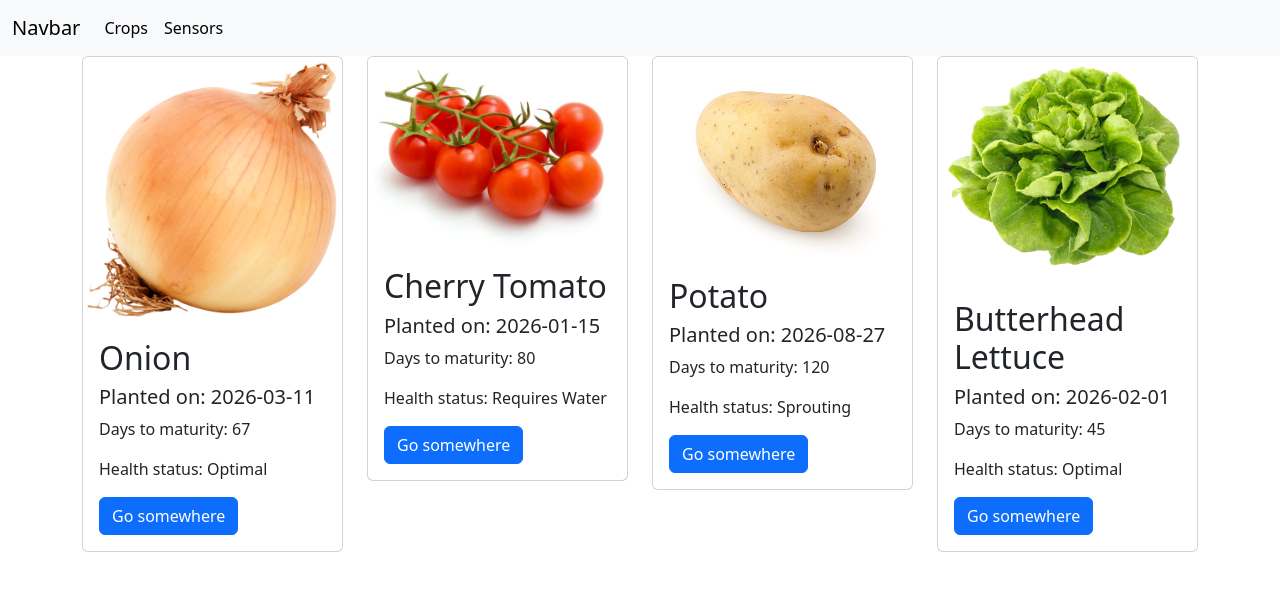
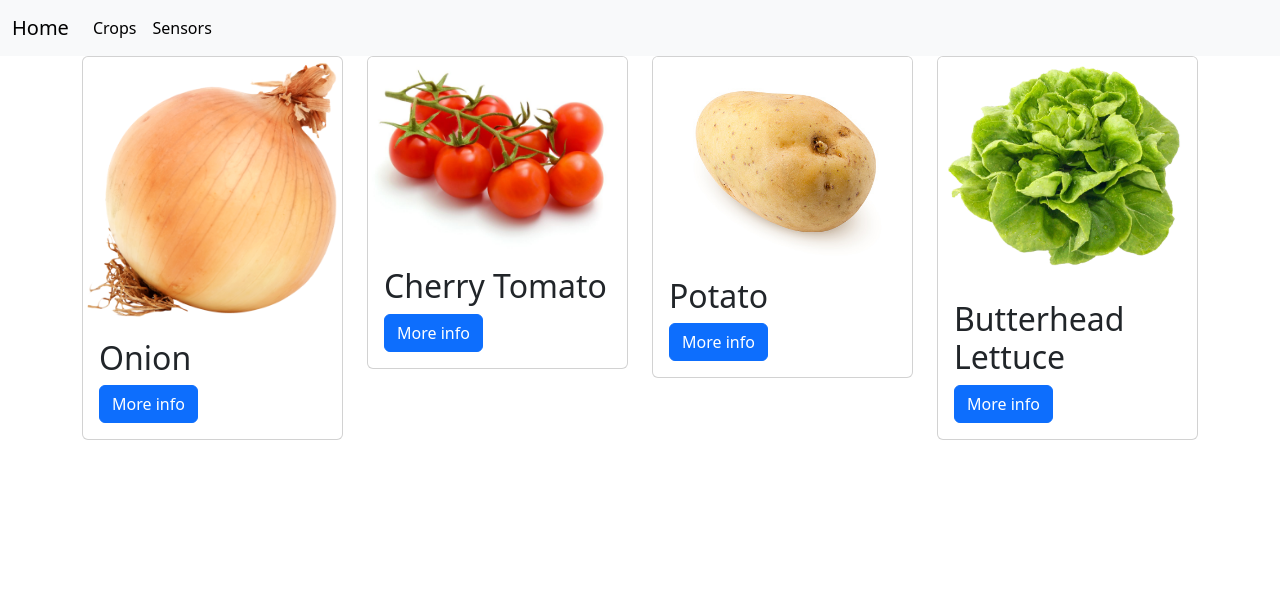
Before and after one commit to Luca-E-Or-Something/10DGT, a Flask app: page / in a window 1280 px wide. Shown: the top 591 px of the page. Run offline with Flask 3, Linux system fonts and the light colour scheme.

Commit message:
Added induvidual vegetables pages

```diff
--- a/app.py
+++ b/app.py
@@ -15,5 +15,21 @@ def Crops():
 def Sensors():
     return render_template("Sensors.html", gh=gh)
 
+@app.route("/Onion")
+def Onion():
+    return render_template("Onion.html", gh=gh)
+
+@app.route("/Tomato")
+def Tomato():
+    return render_template("Tomato.html", gh=gh)
+
+@app.route("/Potato")
+def Potato():
+    return render_template("Potato.html", gh=gh)
+
+@app.route("/Lettuce")
+def Lettuce():
+    return render_template("Lettuce.html", gh=gh)
+
 if __name__ == '__main__':
     app.run(debug=True)
--- a/templates/index.html
+++ b/templates/index.html
@@ -9,10 +9,7 @@
         <img src="{{ url_for('static', filename= 'onion.png') }}" class="card-img-top" alt="...">
         <div class="card-body">
           <h2 class="card-title">{{ gh.crops[3].crop }}</h2>
-          <h5>Planted on: {{ gh.crops[3].planted_on }}</h5>
-          <p class="card-text">Days to maturity: {{ gh.crops[3].days_to_maturity }}</p>
-          <p class="card-text">Health status: {{ gh.crops[3].health_status }}</p>
-          <a href="#" class="btn btn-primary">Go somewhere</a>
+          <a href="/Onion" class="btn btn-primary">More info</a>
         </div>
       </div>
 
@@ -24,10 +21,7 @@
         <img src="{{ url_for('static', filename= 'tomato.jpg') }}" class="card-img-top" alt="...">
         <div class="card-body">
           <h2 class="card-title">{{ gh.crops[1].crop }}</h2>
-          <h5>Planted on: {{ gh.crops[1].planted_on }}</h5>
-          <p class="card-text">Days to maturity: {{ gh.crops[1].days_to_maturity }}</p>
-          <p class="card-text">Health status: {{ gh.crops[1].health_status }}</p>
-          <a href="#" class="btn btn-primary">Go somewhere</a>
+          <a href="/Tomato" class="btn btn-primary">More info</a>
         </div>
       </div>
 
@@ -39,10 +33,7 @@
         <img src="{{ url_for('static', filename= 'potato.jpg') }}" class="card-img-top" alt="...">
         <div class="card-body">
           <h2 class="card-title">{{ gh.crops[2].crop }}</h2>
-          <h5>Planted on: {{ gh.crops[2].planted_on }}</h5>
-          <p class="card-text">Days to maturity: {{ gh.crops[2].days_to_maturity }}</p>
-          <p class="card-text">Health status: {{ gh.crops[2].health_status }}</p>
-          <a href="#" class="btn btn-primary">Go somewhere</a>
+          <a href="/Potato" class="btn btn-primary">More info</a>
         </div>
       </div>
 
@@ -54,10 +45,7 @@
         <img src="{{ url_for('static', filename= 'lettuce.jpg') }}" class="card-img-top" alt="...">
         <div class="card-body">
           <h2 class="card-title">{{ gh.crops[0].crop }}</h2>
-          <h5>Planted on: {{ gh.crops[0].planted_on }}</h5>
-          <p class="card-text">Days to maturity: {{ gh.crops[0].days_to_maturity }}</p>
-          <p class="card-text">Health status: {{ gh.crops[0].health_status }}</p>
-          <a href="#" class="btn btn-primary">Go somewhere</a>
+          <a href="/Lettuce" class="btn btn-primary">More info</a>
         </div>
       </div>
 
--- a/templates/layout.html
+++ b/templates/layout.html
@@ -13,7 +13,7 @@
 
   <nav class="navbar navbar-expand-lg bg-body-tertiary">
   <div class="container-fluid">
-    <a class="navbar-brand" href="/">Navbar</a>
+    <a class="navbar-brand" href="/">Home</a>
     <button class="navbar-toggler" type="button" data-bs-toggle="collapse" data-bs-target="#navbarNav" aria-controls="navbarNav" aria-expanded="false" aria-label="Toggle navigation">
       <span class="navbar-toggler-icon"></span>
     </button>
```
Also changed, not shown: templates/Lettuce.html (added, +12 -0 lines), templates/Onion.html (added, +12 -0 lines), templates/Potato.html (added, +12 -0 lines), templates/Sensors.html (+7 -6 lines), templates/Tomato.html (added, +12 -0 lines).
